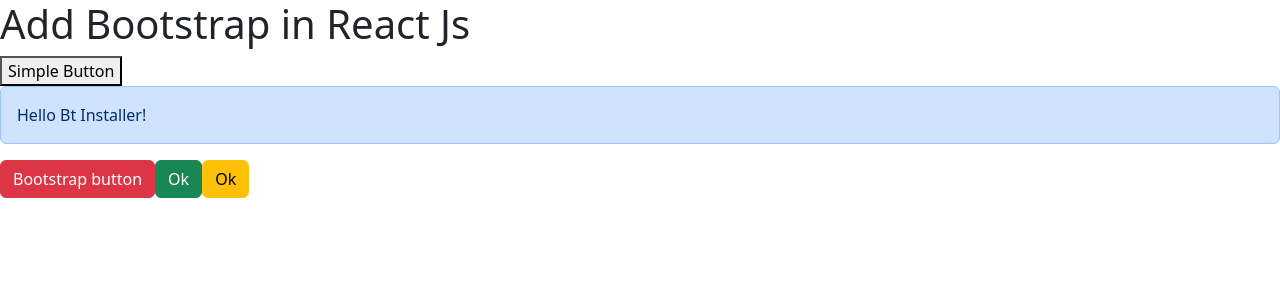
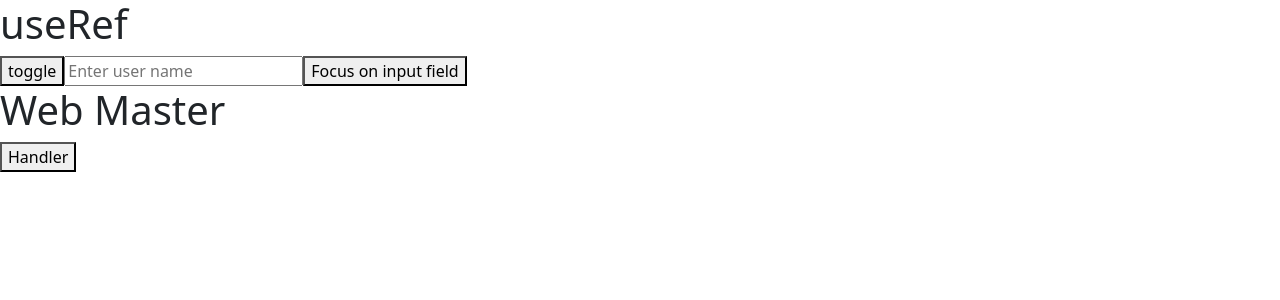
Before and after one commit to PawanDev52/React-19, a React (Vite) app: page / in a window 1280 px wide. Shown: the top 300 px of the page. Built offline with nearby package versions, Linux system fonts and the light colour scheme.

Commit message:
useRef hook

```diff
--- a/src/App.jsx
+++ b/src/App.jsx
@@ -5,6 +5,7 @@
 import styled from "styled-components";
 import { Button } from "react-bootstrap";
 import { Alert } from "react-bootstrap";
+import { useRef } from "react";
 
 // function App() {
 // const userName = "React Dev";
@@ -970,19 +971,57 @@
 // }
 
 // Boostrap style
+// function App() {
+//   return (
+//     <>
+//       <h1>Add Bootstrap in React Js</h1>
+//       <button onClick={() => alert("simple button")}>Simple Button</button>
+
+//       <Alert variant="primary">Hello Bt Installer!</Alert>
+
+//       <Button onClick={() => alert("bootstrap button")} variant="danger">
+//         Bootstrap button
+//       </Button>
+//       <Button variant="success">Ok</Button>
+//       <Button variant="warning">Ok</Button>
+//     </>
+//   );
+// }
+
+// useRef hook
 function App() {
+  const inputRef = useRef(null);
+  const h1Ref = useRef(null);
+
+  const inputHandler = () => {
+    console.log(inputRef);
+    inputRef.current.focus();
+    inputRef.current.style.color = "red";
+    inputRef.current.placeholder = "enter password";
+    inputRef.current.value = "123";
+  };
+
+  const toggleHandler = () => {
+    if (inputRef.current.style.display != "none") {
+      inputRef.current.style.display = "none";
+    } else {
+      inputRef.current.style.display = "inline";
+    }
+  };
+
+  const h1Handler = () => {
+    h1Ref.current.style.color = "green";
+  };
+
   return (
     <>
-      <h1>Add Bootstrap in React Js</h1>
-      <button onClick={() => alert("simple button")}>Simple Button</button>
+      <h1>useRef</h1>
+      <button onClick={toggleHandler}>toggle</button>
+      <input ref={inputRef} type="text" placeholder="Enter user name" />
+      <button onClick={inputHandler}>Focus on input field</button>
 
-      <Alert variant="primary">Hello Bt Installer!</Alert>
-
-      <Button onClick={() => alert("bootstrap button")} variant="danger">
-        Bootstrap button
-      </Button>
-      <Button variant="success">Ok</Button>
-      <Button variant="warning">Ok</Button>
+      <h1 ref={h1Ref}>Web Master</h1>
+      <button onClick={h1Handler}>Handler</button>
     </>
   );
 }
```
